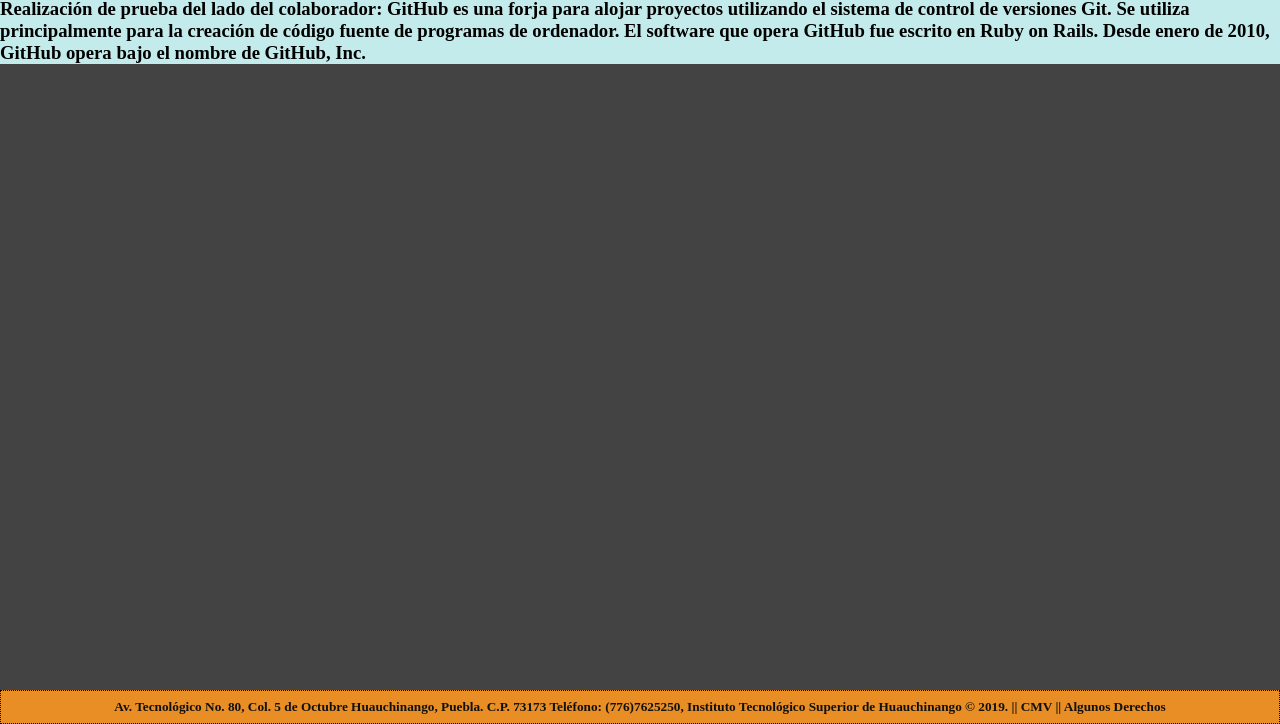
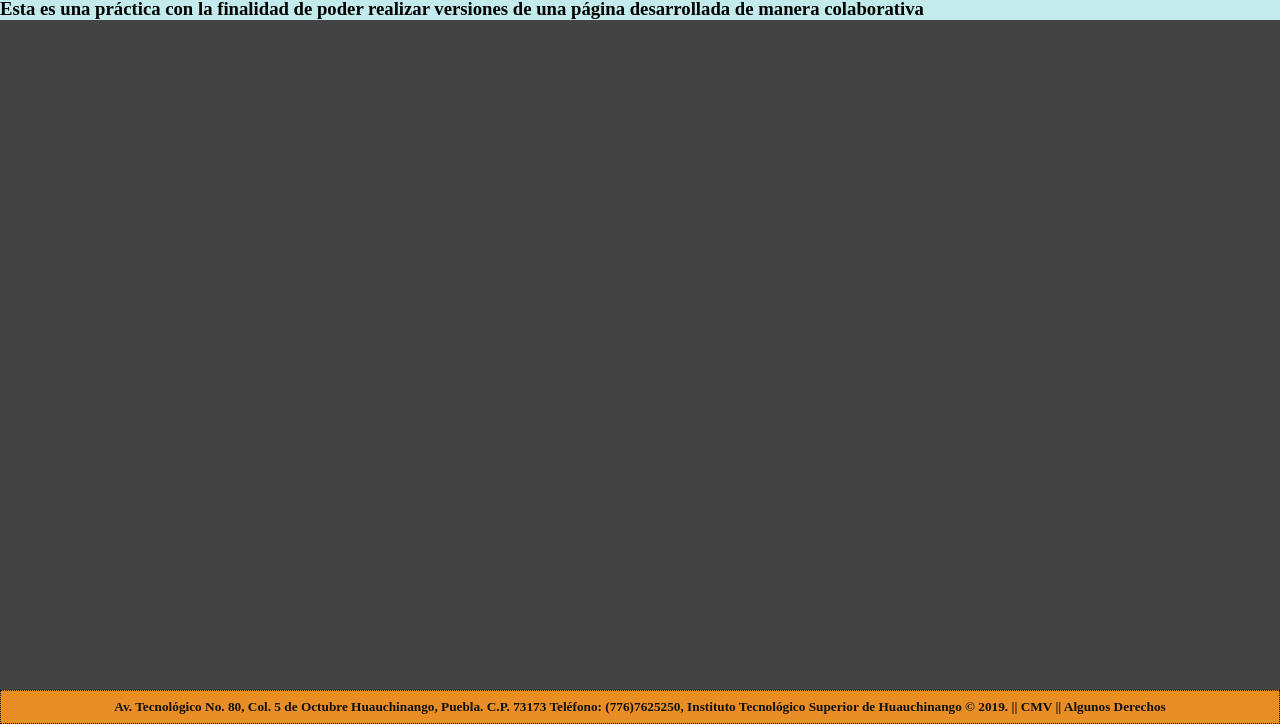
Before and after one commit to MTI-itsh/tareacommit, a plain HTML site: page index.html in a window 1280 px wide. Shown: the part 76-800 px from the top of the page. Drawn offline with nearby package versions, Linux system fonts and the light colour scheme.

Commit message:
Bienvenida

```diff
--- a/index.html
+++ b/index.html
@@ -53,7 +53,7 @@
 
 <!--Inicia el Contenido de la Tabla-->
 <div id="inicio">
-   <h3> Realización de prueba del lado del colaborador: GitHub es una forja para alojar proyectos utilizando el sistema de control de versiones Git. Se utiliza principalmente para la creación de código fuente de programas de ordenador. El software que opera GitHub fue escrito en Ruby on Rails. Desde enero de 2010, GitHub opera bajo el nombre de GitHub, Inc.</h3>
+   <h3> Esta es una práctica con la finalidad de poder realizar versiones de una página desarrollada de manera colaborativa</h3>
 </div>
   <!--Termina el Contenido de la Tabla-->
 
```
